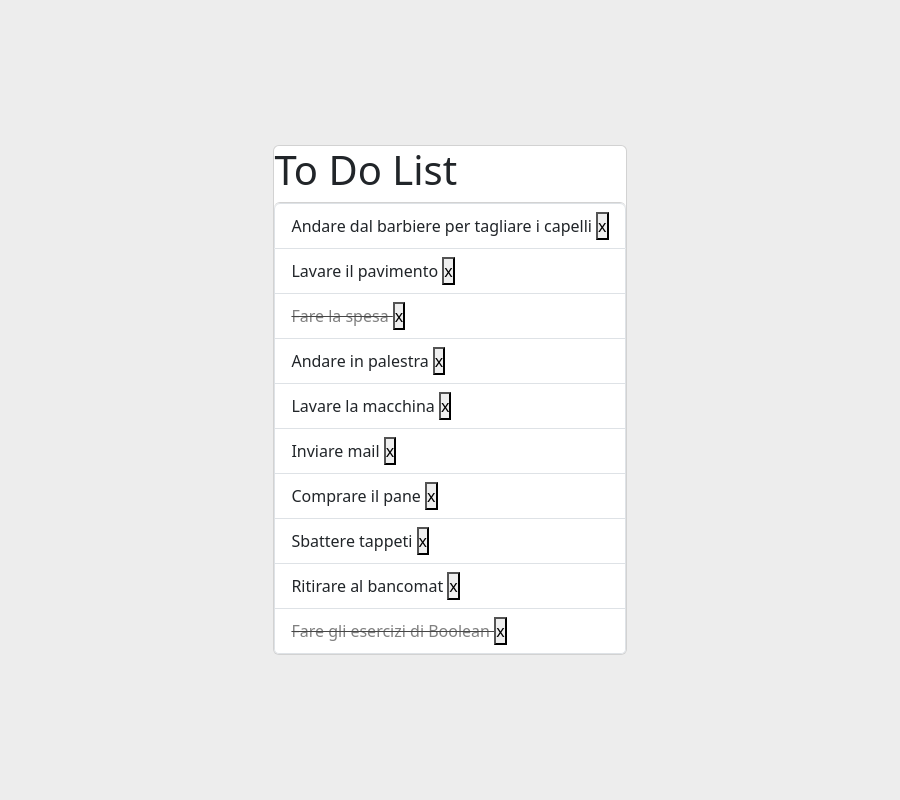
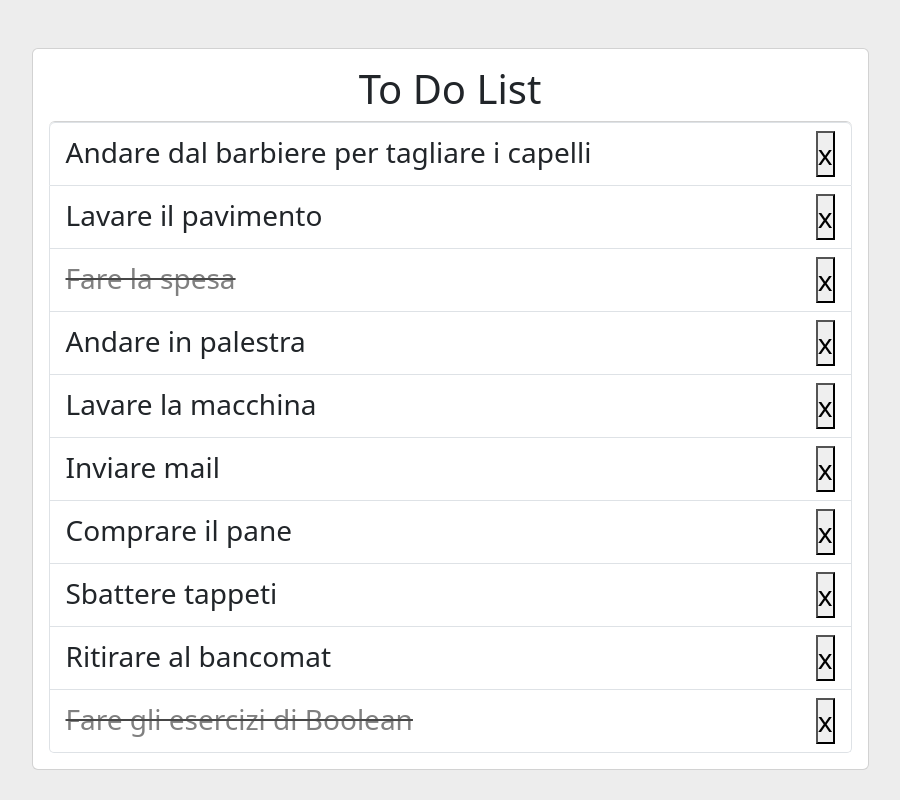
Before and after one commit to agostinoluca/vue-todolist, a Vue app: page / in a window 1280 px wide. Shown: the whole page, without its empty margins (190-1090 px from the left). Built offline with nearby package versions, Linux system fonts and the light colour scheme.

Commit message:
fix class for bootstrap

```diff
--- a/src/App.vue
+++ b/src/App.vue
@@ -34,11 +34,11 @@ export default {
 </script>
 
 <template>
-<div class="container">
-  <div class="card">
-    <h1>{{ name }}</h1>
-    <ul class="list-group" v-if="toDo.length > 0">
-      <li class="list-group-item" v-for="(todo, index) in toDo" :key="index" @click="toggleDone(index)" :class="{ 'completed': todo.done }">
+<div class="container mt-5">
+  <div class="card p-3 w-75 m-auto">
+    <h1 class="text-center">{{ name }}</h1>
+    <ul class="list-group fs-3" v-if="toDo.length > 0">
+      <li class="list-group-item d-flex justify-content-between" v-for="(todo, index) in toDo" :key="index" @click="toggleDone(index)" :class="{ 'completed': todo.done }">
         {{ todo.text }}
         <span>
           <button @click="removeTodo(index)">x</button>
@@ -46,7 +46,7 @@ export default {
       </li>
     </ul>
     <div v-else>
-      <h3 class="finish">Non hai nulla da fare. STUDIA! &#128540 </h3>
+      <h3 class="finish fs-3 text-success">Non hai nulla da fare. STUDIA! &#128540 </h3>
     </div>
   </div>
 </div>
--- a/src/style.css
+++ b/src/style.css
@@ -8,42 +8,11 @@ body {
   background-color: #ededed;
 }
 
-.container {
-  margin: auto;
-  display: flex;
-  justify-content: center;
-  align-items: center;
-  height: 100vh;
-  width: 100vw;
-}
-
-.toDoList {
-  padding: 2rem;
-  font-size: 1.5rem;
-  position: relative;
-}
-
-.toDoList:hover {
+.list-group:hover {
   cursor: pointer;
-}
-
-.toDoList li {
-  display: flex;
-  align-items: center;
-  gap: 0.5rem;
-}
-
-.toDoList li::before {
-  content: '-';
 }
 
 .completed {
   text-decoration: line-through rgb(70, 70, 70);
   color: gray;
 }
-
-.finish {
-  margin-top: 5rem;
-  font-size: 1.5rem;
-  color: green;
-}
```
